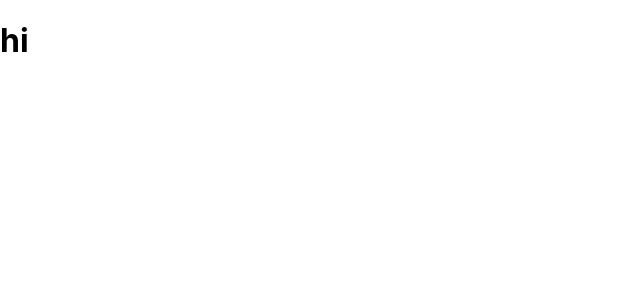
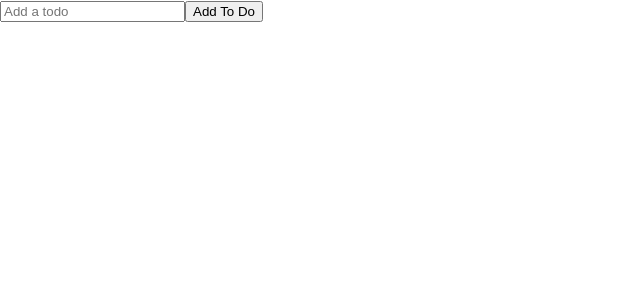
Before and after one commit to milenagrncarova993/todo-react, a React (Create React App) app: page / in a window 1280 px wide. Shown: the top 300 px of the page, without its empty margins (0-640 px from the left). Built offline with nearby package versions, Linux system fonts and the light colour scheme; the HTML template or start-up script is replaced by a standard one.

Commit message:
Created a simple form

```diff
--- a/src/App.js
+++ b/src/App.js
@@ -1,9 +1,10 @@
 import './App.css';
+import TodoForm from './components/TodoForm';
 
 function App() {
   return (
     <div className="todo-app">
-      <h1>hi</h1>
+      <TodoForm/>
     </div>
   );
 }
--- a/src/components/TodoForm.jsx
+++ b/src/components/TodoForm.jsx
@@ -0,0 +1,16 @@
+import React, { useState } from 'react'
+
+function TodoForm() {
+const [input,setInput] = useState('')
+
+    return (
+        <div>
+          <form className="todo-form">
+            <input type="text" placeholder="Add a todo" value={input} name="text" className="todo-input"/>
+            <button className="todo-button">Add To Do</button>
+          </form>
+        </div>
+    )
+}
+
+export default TodoForm
```
